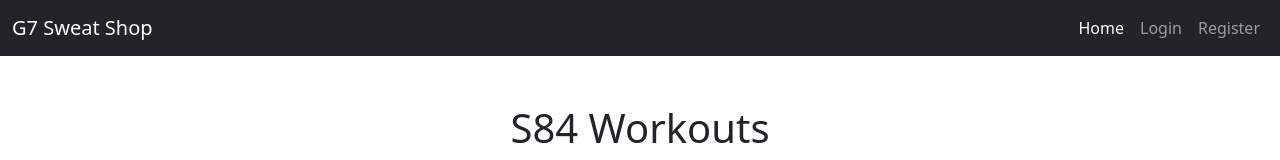
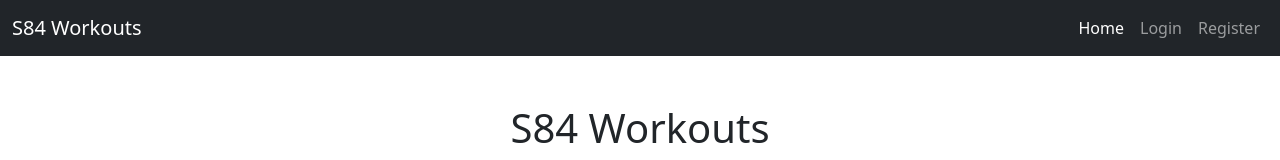
Before and after one commit to Glock420/fitness-app-client, a React (Create React App) app: page / in a window 1280 px wide. Shown: the top 160 px of the page. Built offline with nearby package versions, Linux system fonts and the light colour scheme.

Commit message:
Change web name

```diff
--- a/src/components/AppNavBar.js
+++ b/src/components/AppNavBar.js
@@ -11,7 +11,7 @@
 	return(
 		<Navbar bg="dark" expand="lg" data-bs-theme="dark">
 			<Container fluid>
-			    <Navbar.Brand as={Link} to="/">G7 Sweat Shop</Navbar.Brand>
+			    <Navbar.Brand as={Link} to="/">S84 Workouts</Navbar.Brand>
 			    <Navbar.Toggle aria-controls="basic-navbar-nav" />
 			    <Navbar.Collapse id="basic-navbar-nav">
 				    <Nav className="ms-auto">
```
